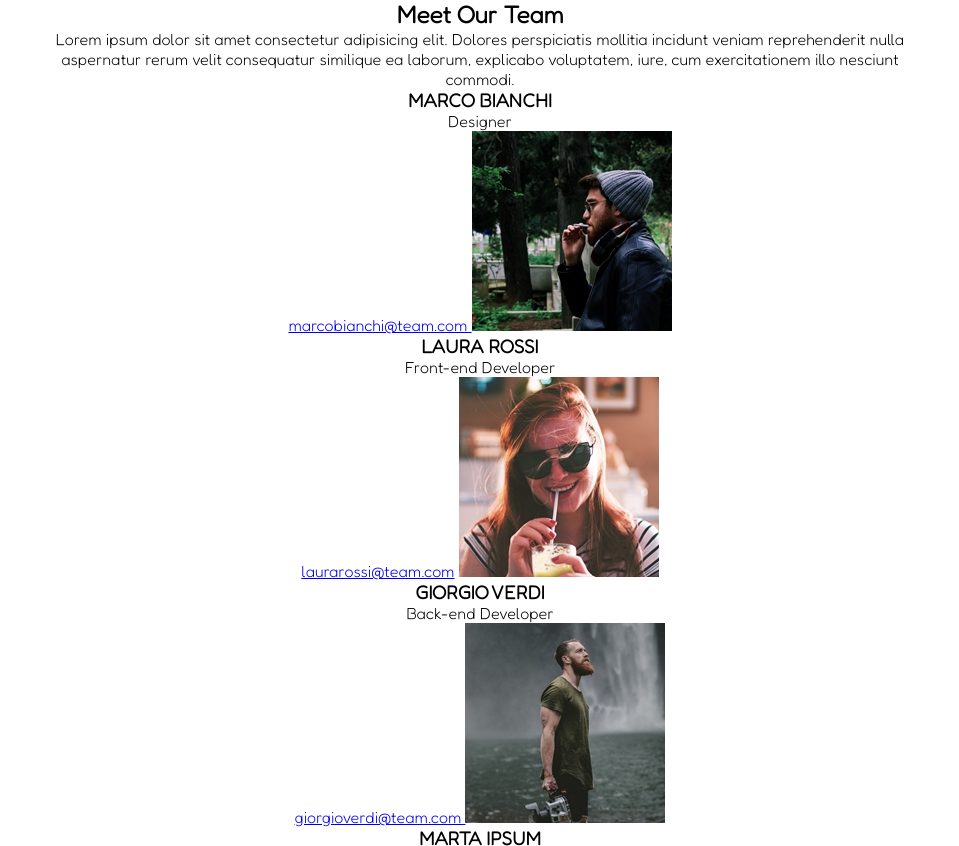
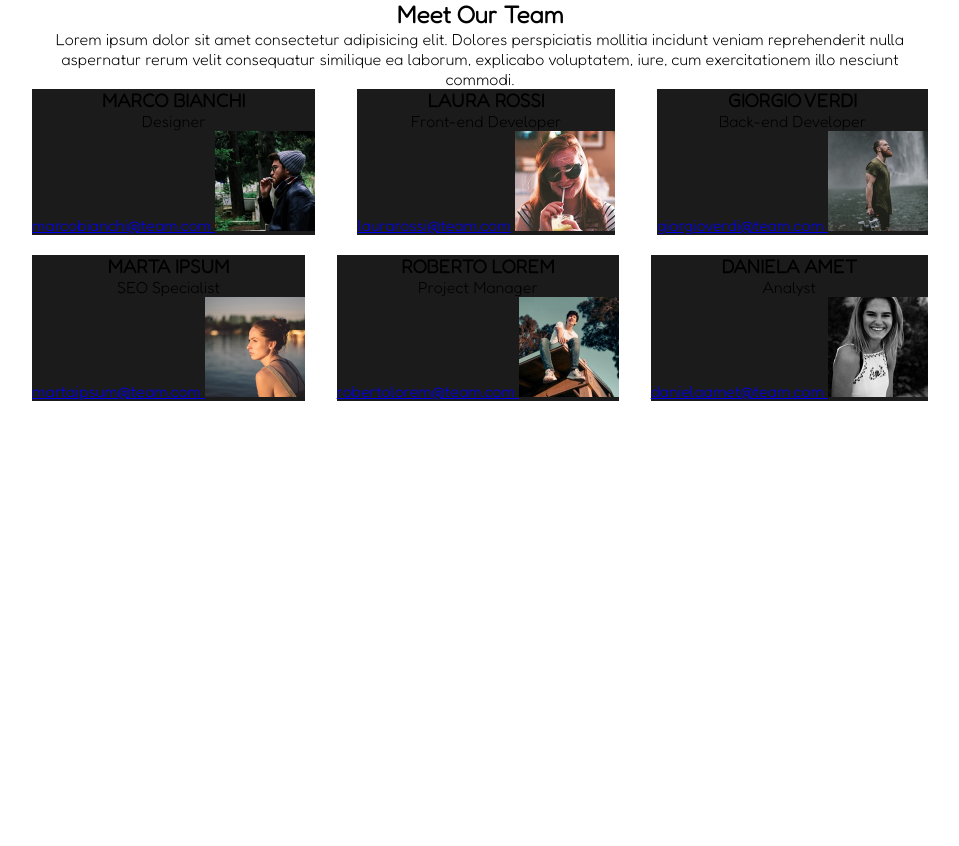
Before and after one commit to AlfredoM06/html-css-flex-cards, a plain HTML site: page index.html in a window 1280 px wide. Shown: the top 846 px of the page, without its empty margins (160-1119 px from the left). After the commit the page ends 800 px from the top, so only its background shows below. Drawn offline with Linux system fonts and the light colour scheme.

Commit message:
structured the css flexbox

```diff
--- a/css/style.css
+++ b/css/style.css
@@ -10,3 +10,20 @@ main {
     margin: 0 auto;
     text-align: center;
 }
+
+.flex-container {
+    display: flex;
+    align-items: center;
+    justify-content: space-between;
+    flex-wrap: wrap;
+    gap: 20px;
+}
+
+img {
+    width: 100px;
+    height: 100px;
+}
+
+.bg-black{
+    background-color: rgb(27, 27, 27);
+}
--- a/index.html
+++ b/index.html
@@ -23,38 +23,39 @@
                     </p>
                 </section>
                 <section>
-                    <div>
-                        <div>
+                    <div class="flex-container">
+                        <div class="bg-black">
                             <h3> MARCO BIANCHI</h3>
                             <p> Designer </p>
                             <a href="e-mail"> marcobianchi@team.com </a>
-                            <img src="./img/male1.png" alt=" Marco ">
+                            <span class="flex-item"><img src="./img/male1.png" alt=" Marco "></span>
                         </div>
-                        <div>
+                        <div class="bg-black">
                             <h3> LAURA ROSSI </h3>
                             <p> Front-end Developer </p>
                             <a href="e-mail"> laurarossi@team.com</a>
                             <img src="./img/female1.png" alt=" Laura ">
-                        <div>
+                        </div>
+                        <div class="bg-black">
                             <h3> GIORGIO VERDI </h3>
                             <p> Back-end Developer </p>
                             <a href="e-mail"> giorgioverdi@team.com </a>
                             <img src="./img/male2.png" alt=" Giorgio ">
                         </div>
-                        <div>
+                        <div class="bg-black">
                             <h3> MARTA IPSUM </h3>
                             <p> SEO Specialist </p>
                             <a href="e-mail"> martaipsum@team.com </a>
                             <img src="./img/female2.png" alt=" Marta ">
 
                         </div>
-                        <div>
+                        <div class="bg-black">
                             <h3> ROBERTO LOREM </h3>
                             <p> Project Manager </p>
                             <a href="e-mail"> robertolorem@team.com </a>
                             <img src="./img/male3.png" alt=" Roberto ">
                         </div>
-                        <div>
+                        <div class="bg-black">
                             <h3> DANIELA AMET </h3>
                             <p> Analyst </p>
                             <a href="e-mail"> danielaamet@team.com </a>
```
